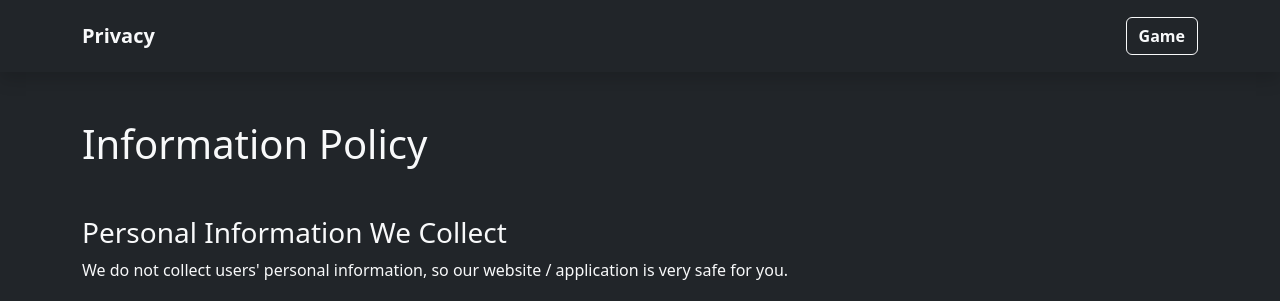
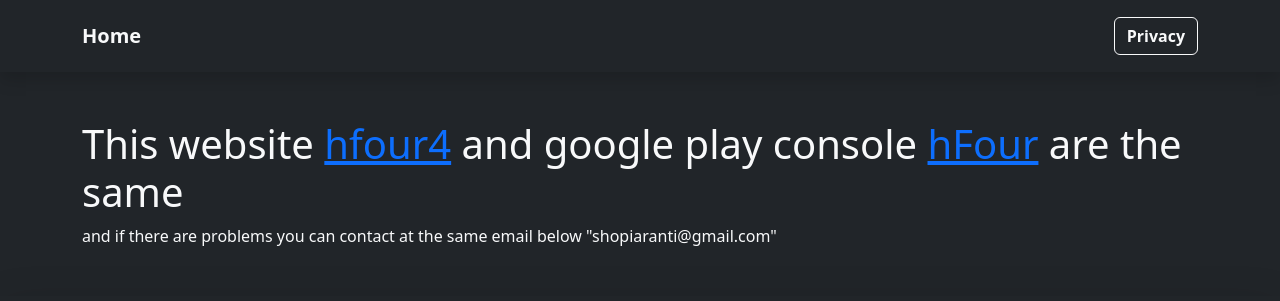
Before and after one commit to hfour4/hfour4.github.io, a plain HTML site: page index.html in a window 1280 px wide. Shown: the top 301 px of the page. Drawn offline with nearby package versions, Linux system fonts and the light colour scheme.

Commit message:
update Afiliasi

```diff
--- a/index.html
+++ b/index.html
@@ -5,7 +5,7 @@
   <meta charset="UTF-8">
   <meta http-equiv="X-UA-Compatible" content="IE=edge">
   <meta name="viewport" content="width=device-width, initial-scale=1.0">
-  <title>Information Policy</title>
+  <title>Home</title>
 </head>
 
 <link href="https://cdn.jsdelivr.net/npm/bootstrap@5.2.1/dist/css/bootstrap.min.css" rel="stylesheet"
@@ -18,16 +18,20 @@
 
   <nav class="navbar shadow p-3">
     <div class="container">
-      <a class="navbar-brand fw-bold text-light">Privacy</a>
+      <a class="navbar-brand fw-bold text-light">Home</a>
 
       <form>
-        <a href='index.html' class="btn btn-outline-light fw-bold">Game</a>
+        <a href='privacy.html' class="btn btn-outline-light fw-bold">Privacy</a>
       </form>
     </div>
     </div>
   </nav>
 
   <div class="container mt-5">
+    <h1 class="text-light">This website <a href="https://hfour4.github.io/">hfour4</a> and google play console <a href="https://play.google.com/store/apps/dev?id=7791050702071545503">hFour</a> are the same</h1>
+    <p class="text-light">and if there are problems you can contact at the same email below "shopiaranti@gmail.com"</p>
+  </div>
+  <!-- <div class="container mt-5">
 
     <h1 class="text-light mt-5">Information Policy</h1>
 
@@ -61,8 +65,8 @@
     <h3 class="mt-5 text-light">Anonymous Data</h3>
     <p class="text-light">You are safe on the Web / apps we use</p>
 
-    <!-- <h3 class="mt-5 text-light">Security of Your Personal Data and Affiliates</h3>
-    <p class="text-light">We don't have affiliate data yet</p> -->
+    <h3 class="mt-5 text-light">Security of Your Personal Data and Affiliates</h3>
+    <p class="text-light">We don't have affiliate data yet</p>
 
     <h3 class="mt-5 text-light">Changes in Our Privacy Policy</h3>
     <p class="text-light">We will provide more information on this page</p>
@@ -70,7 +74,7 @@
     <h3 class="mt-5 text-light">How To Contact Us</h3>
     <p class="text-light">You can contact us at shopiaranti@gmail.com</p>
 
-  </div>
+  </div> -->
 
   <div class="container mt-5">
   </div>
```
Also changed, not shown: privacy-id.html (+4 -2 lines), privacy.html (+4 -1 lines).
